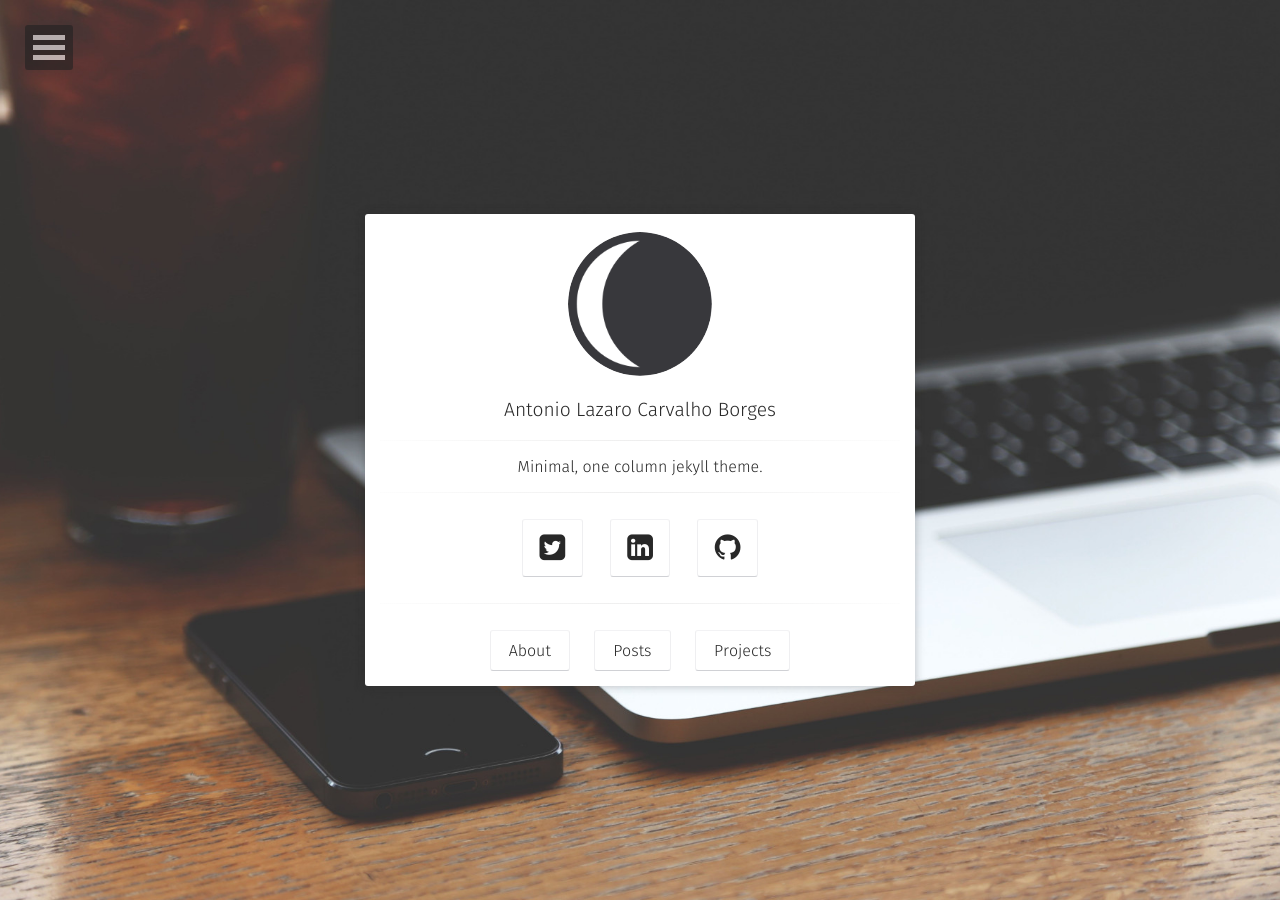
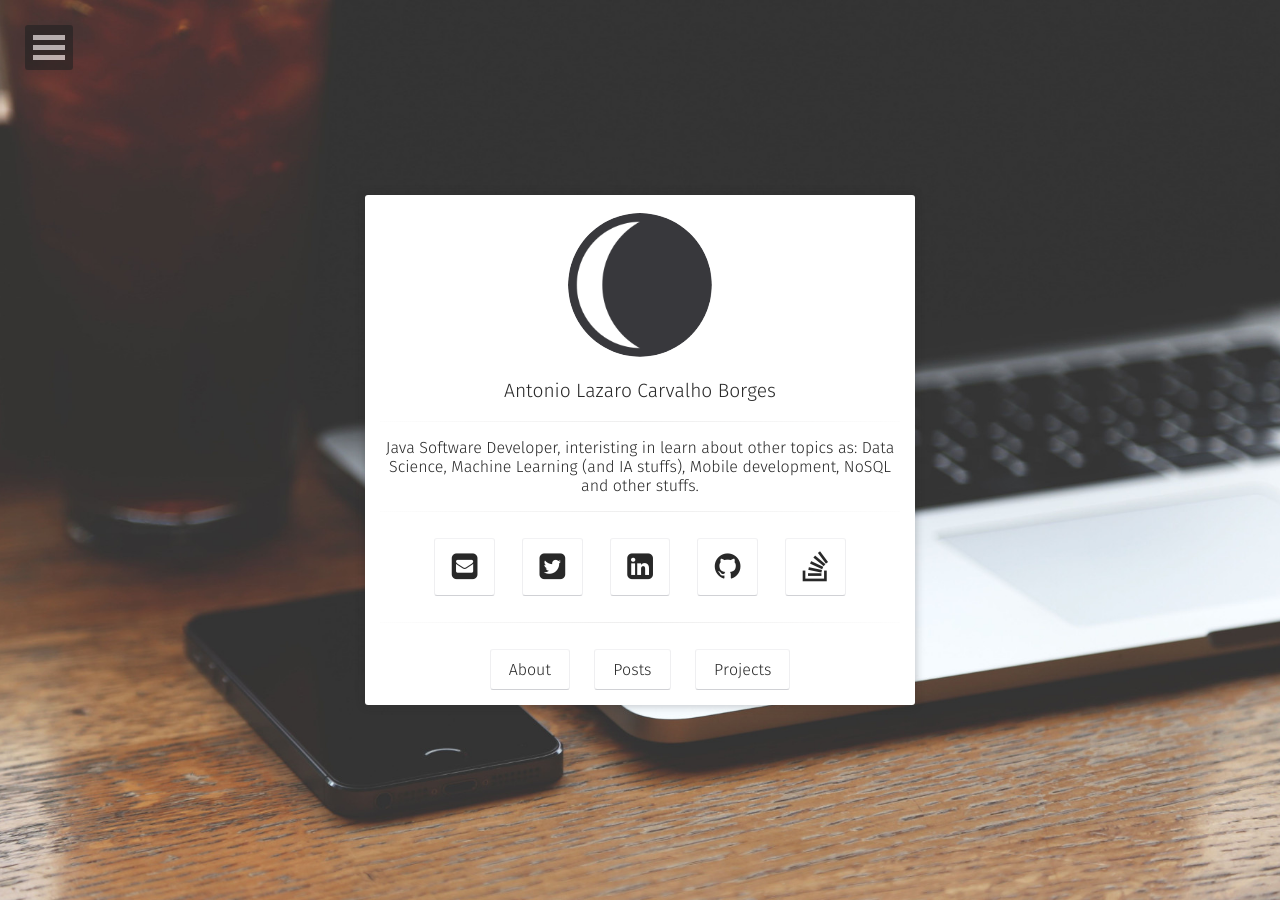
Before and after one commit to antoniolazaro/antoniolazaro.github.io, a Jekyll site: the page built from index.html, in a window 1280 px wide. Built offline with Jekyll 4.4.1, drawn with Linux system fonts in a browser that asks for light colours; some web fonts are replaced.

Commit message:
Configuração informações

```diff
--- a/_config.yml
+++ b/_config.yml
@@ -1,7 +1,7 @@
 # Site
 title:              Antonio Lazaro Carvalho Borges
-bio:                'Minimal, one column jekyll theme.'
-description:        "Moon is a minimal, one column jekyll theme for your blog."
+bio:                'Java Software Developer, interisting in learn about other topics as: Data Science, Machine Learning (and IA stuffs), Mobile development, NoSQL and other stuffs.'
+description:        "Site criado para compartilhar um pouco das idéias e projetos que estou trabalhando..."
 reading_time:       true
 words_per_minute:   200
 logo:               'assets/img/logo.png'
@@ -26,7 +26,7 @@ sass:
   style:            compressed
 
 # Comments
-disqus_shortname:   taylantatli
+disqus_shortname:   antoniolazaro
 
 # Social
 # if you don't have any of social below, comment the line.
@@ -37,11 +37,11 @@ disqus_shortname:   taylantatli
   #ad-client:
   #ad-slot:
 #bing-verify:
-#email:
+email:              antonio.lazaro@gmail.com
 twitter:            antonio_lazaro
 #facebook:           username
 github:             antoniolazaro
-#stackoverflow:     123456/username   from a "http://stackoverflow.com/users/123456/username" link
+stackoverflow:      2184464/antoniolazaro
 linkedin:           antonio-lazaro-carvalho-borges-a78a1514
 #xing:              username
 #instagram:          username
```
